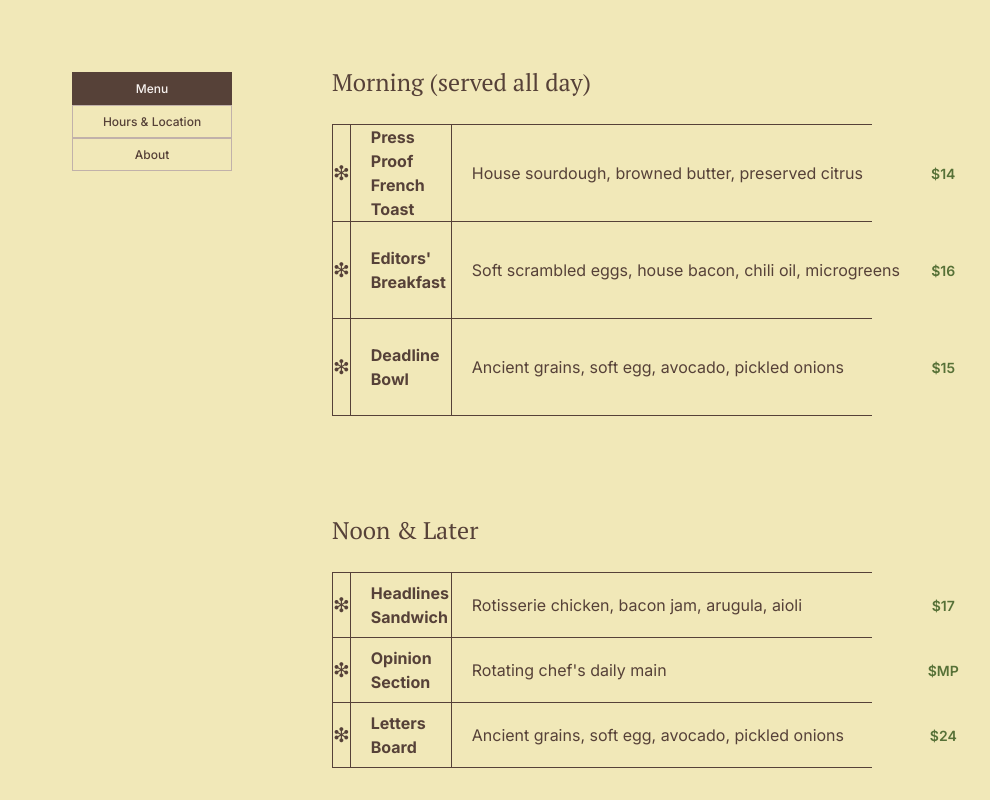
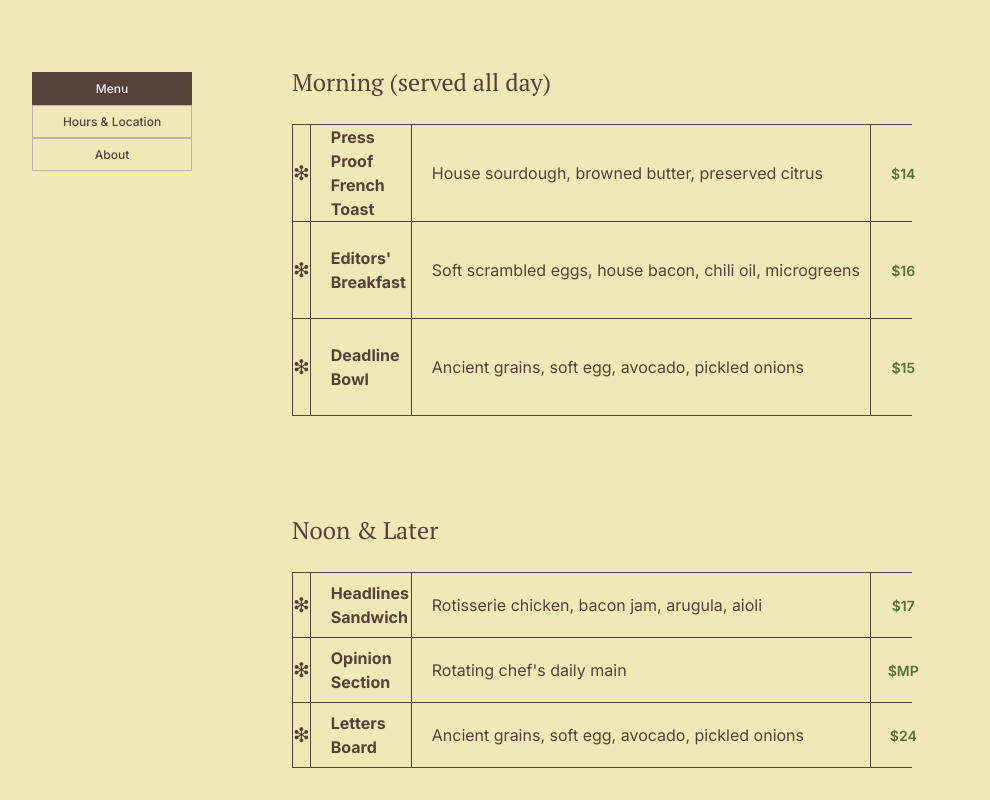
Before and after one commit to yayuniverse/restaurant-SPA, a website built with webpack: page src/template.html in a window 1280 px wide. Shown: the top 800 px of the page, without its empty margins (168-1158 px from the left). Built offline with nearby package versions, Linux system fonts and the light colour scheme.

Commit message:
reduce padding in global CSS for improved layout consistency; updated menu page screenshot

```diff
--- a/src/css/global.css
+++ b/src/css/global.css
@@ -1,7 +1,7 @@
 body {
   display: grid;
   grid-template-columns: 1fr 9fr;
-  padding: 64px 240px;
+  padding: 64px 200px;
   gap: 100px;
   background-color: #f1e8b8;
 }
```
Also changed, not shown: src/images/menu.png.
